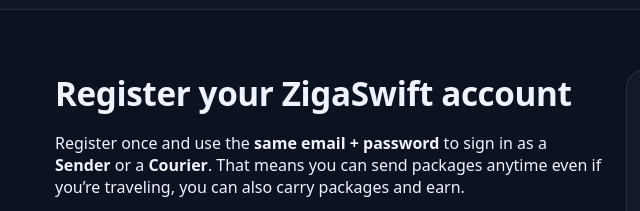
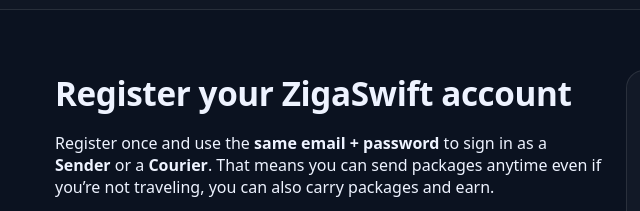
Before and after one commit to Bernard0816/zigaSwift-backend, a website: page index.html in a window 1280 px wide. Shown: the part 3580-3791 px from the top of the page, 25-665 px from the left. Drawn offline with Linux system fonts and the light colour scheme.

Commit message:
Fix typo in registration instructions

```diff
--- a/index.html
+++ b/index.html
@@ -386,7 +386,7 @@ City / Airport hub
 <h2>Register your ZigaSwift account</h2>
 <p>
 Register once and use the <b>same email + password</b> to sign in as a <b>Sender</b> or a <b>Courier</b>.
-That means you can send packages anytime even if you’re traveling, you can also carry packages and earn.
+That means you can send packages anytime even if you’re not traveling, you can also carry packages and earn.
 </p>
 <ul class="checklist">
 <li>One account for Sender + Courier</li>
```
